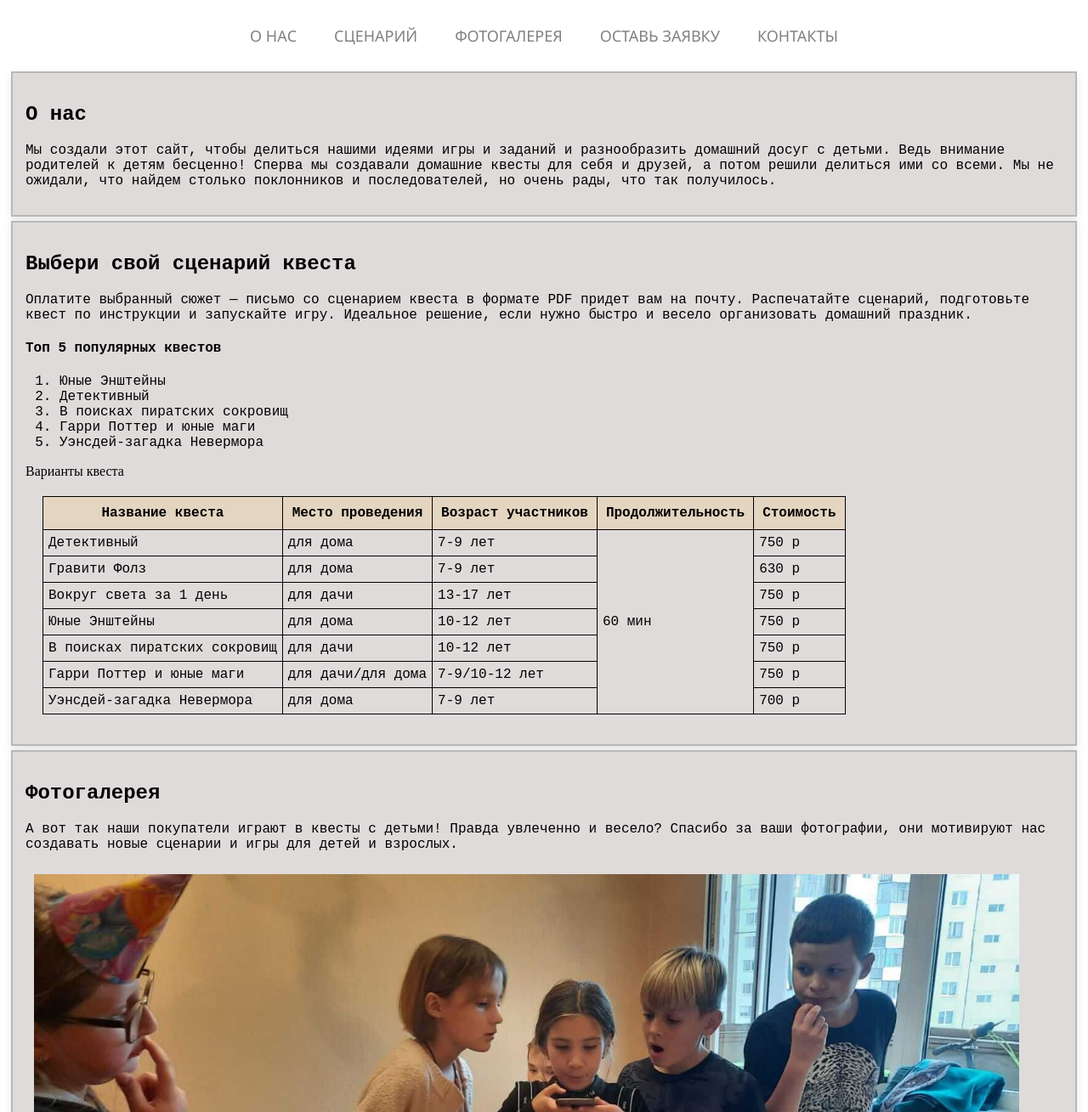
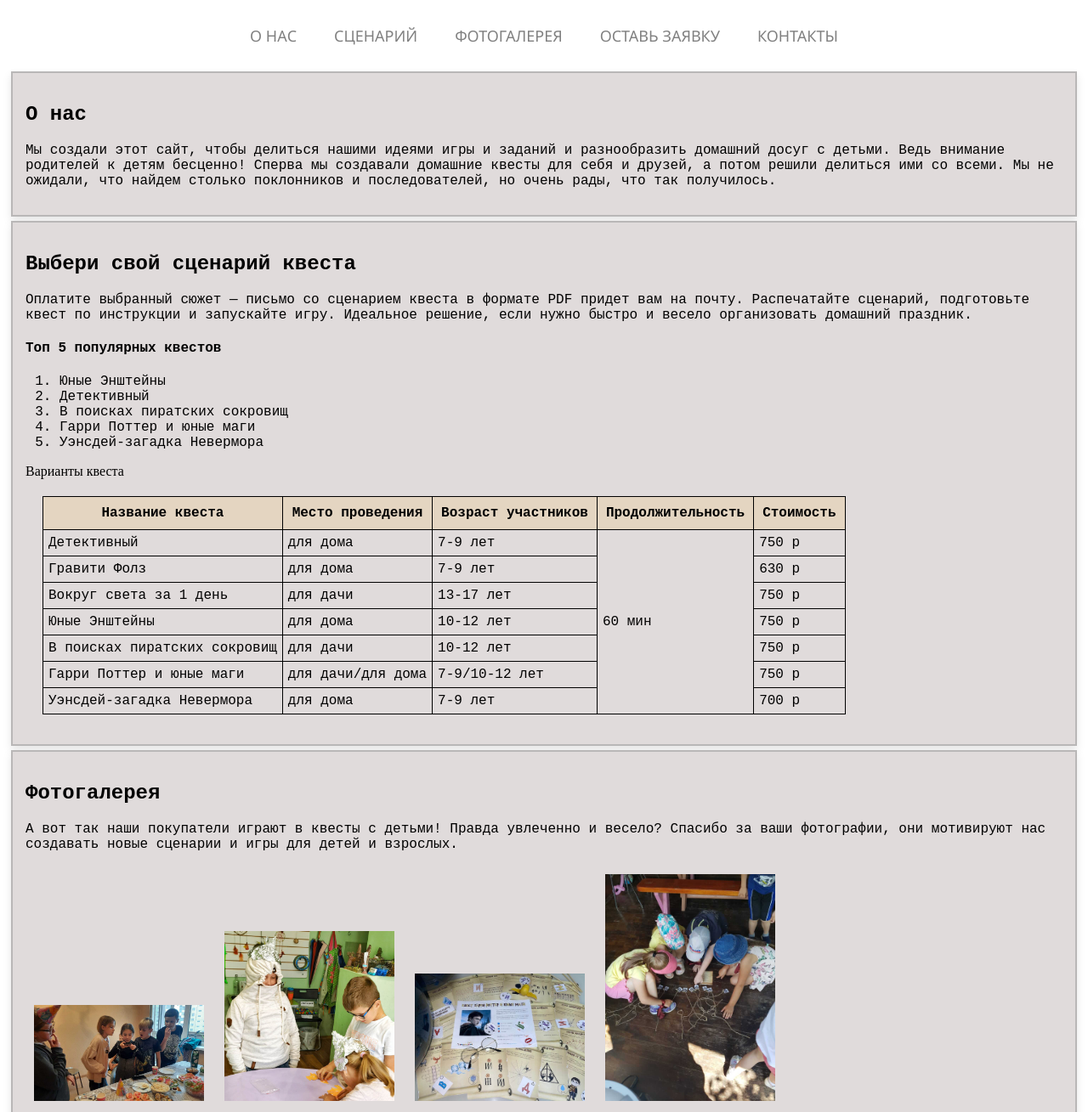
Before and after one commit to GenAccWeb/dobrynina, a plain HTML site: page Task2.html in a window 1280 px wide. Shown: the top 1309 px of the page at 85% size. Drawn offline with Linux system fonts and the light colour scheme.

Commit message:
Update styletask.css

```diff
--- a/styletask.css
+++ b/styletask.css
@@ -62,11 +62,11 @@ td {
     box-shadow: 0 5px 10px rgba(0, 0, 0, 0.1);
 }
 img {
-    width: 95%;
+    width: 200px;
     padding: 10px;
 }
 img:hover {
-    width: 100%;
+    width: 250px;
     transition: 1s;
 }
 a {
@@ -120,4 +120,5 @@ footer {
     background-color: rgb(184, 139, 139);
     box-shadow: 0 5px 10px rgba(0, 0, 0, 0.1);
     text-align: center;
+
 }
```
